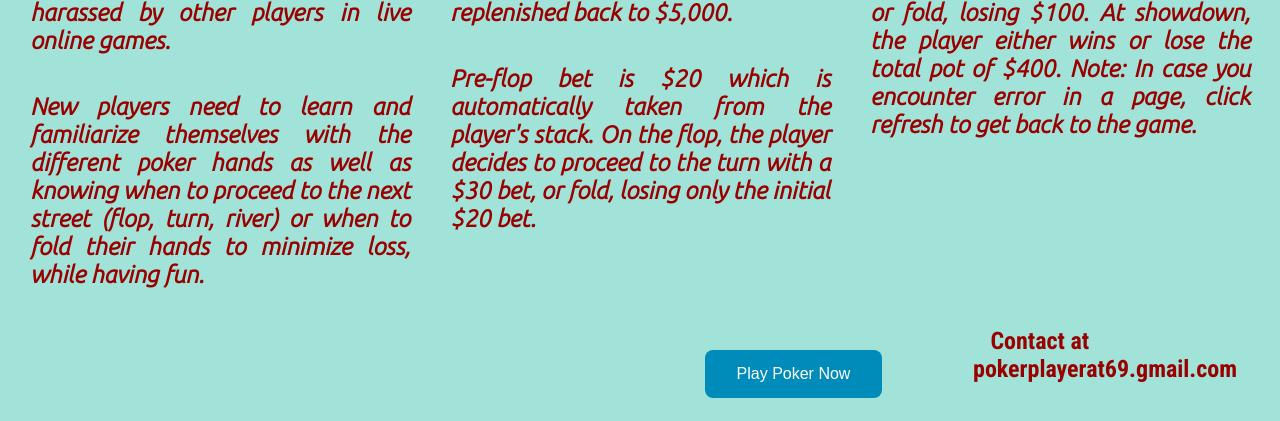
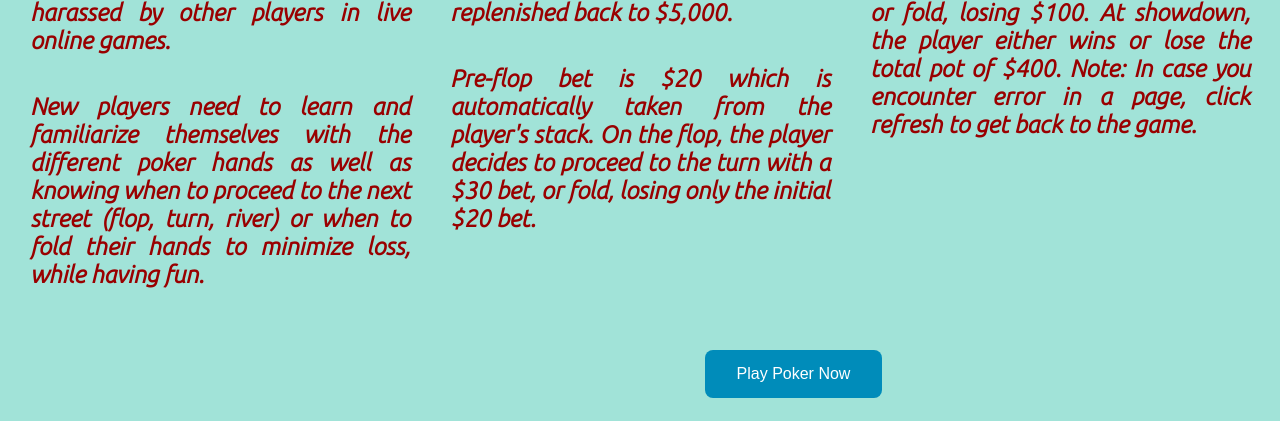
Before and after one commit to OrlyS112561/pokergameweb, a Flask app: page / in a window 1280 px wide. Shown: the part 391-812 px from the top of the page. After the commit the page ends 789 px from the top, so only its background shows below. Run offline with Flask 2, Linux system fonts and the light colour scheme.

Commit message:
add Procfile

```diff
--- a/templates/about.html
+++ b/templates/about.html
@@ -61,10 +61,9 @@
             <br>
             <a href="{{url_for('start_game')}}"><button class="button">Play Poker Now</button></a>
         <div class="label">
-            <br>
-            <h2>Contact at pokerplayerat69.gmail.com</h2></div>
 
         </div>
+
     </div>
 
 </body>
```
